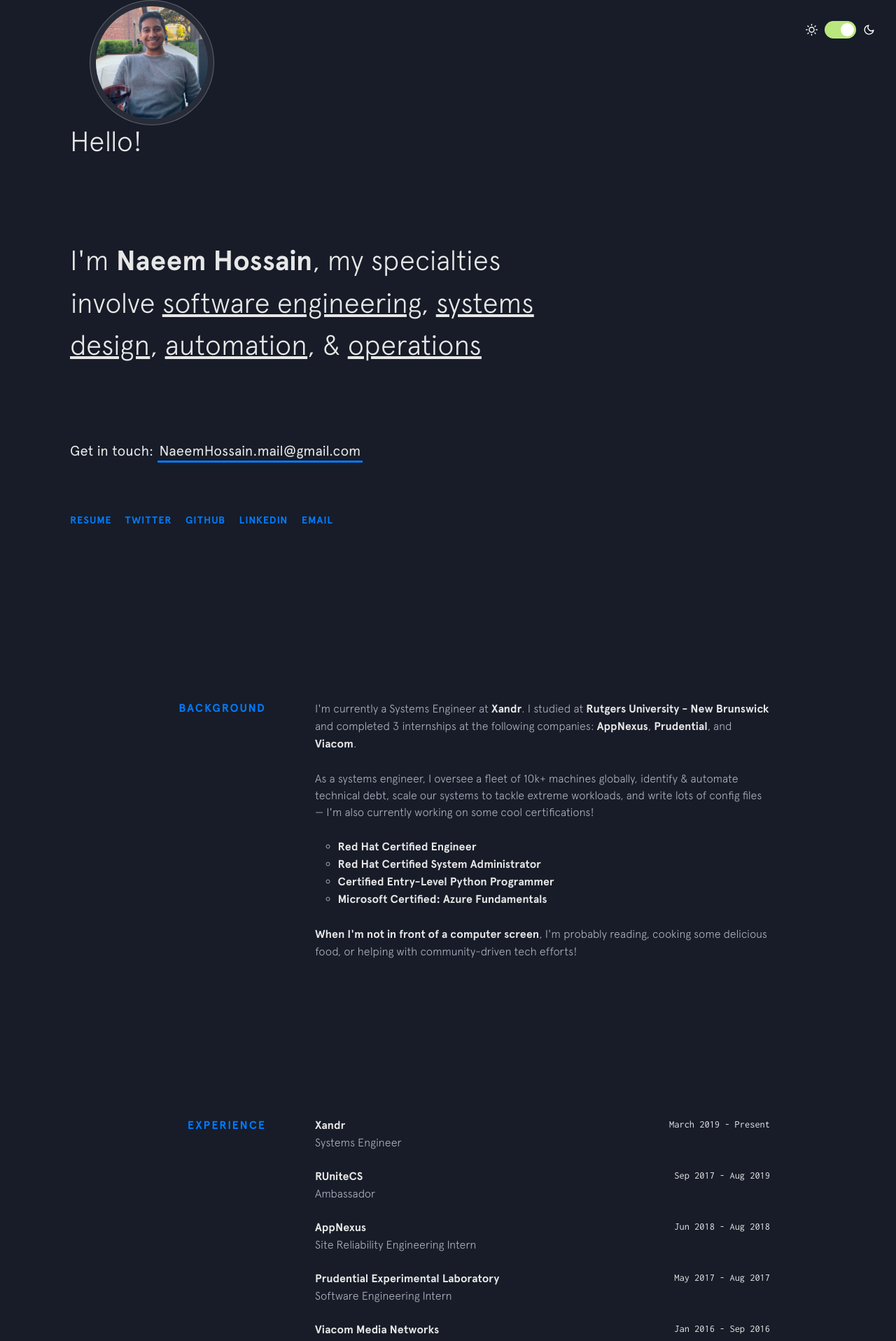
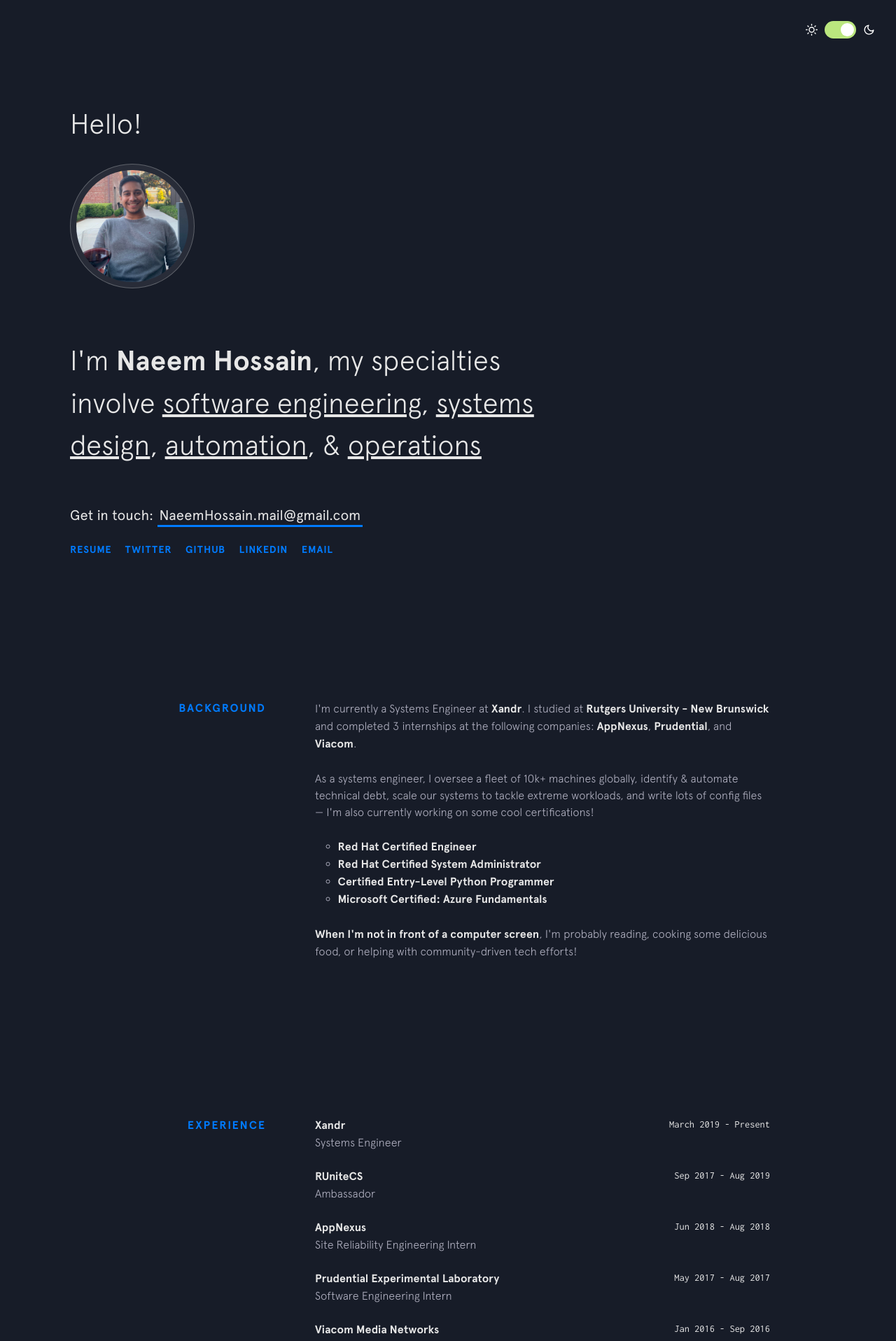
Before and after one commit to malenabashar/malenabashar.github.io, a Jekyll site: the page built from index.html, in a window 1280 px wide. Shown: the top 1916 px of the page at 70% size. Built offline with Jekyll 4.4.1, drawn with Linux system fonts in a browser that asks for light colours; nearby versions of some CDN libraries.

Commit message:
Updating website

```diff
--- a/_includes/intro.html
+++ b/_includes/intro.html
@@ -4,12 +4,12 @@
   </h1>
 
 <!-- Wrapper -->
-  <div id="wrapper">
+<!--  <div id="wrapper"> -->
     <!-- Header -->
-      <header id="header">
-        <span class="avatar"><img src="images/wine_nemo2.jpeg" alt="" /></span>
-      </header>
-  </div>
+    <header id="header">
+      <span class="avatar"><img src="images/wine_nemo2.jpeg" alt="" /></span>
+    </header>
+<!--  </div> -->
 
   <h2 class="intro__tagline">I'm
     <span class="name">Naeem Hossain</span>, my specialties involve <u>software engineering</u>, <u>systems design</u>, <u>automation</u>, &amp; <u>operations</u>
```
